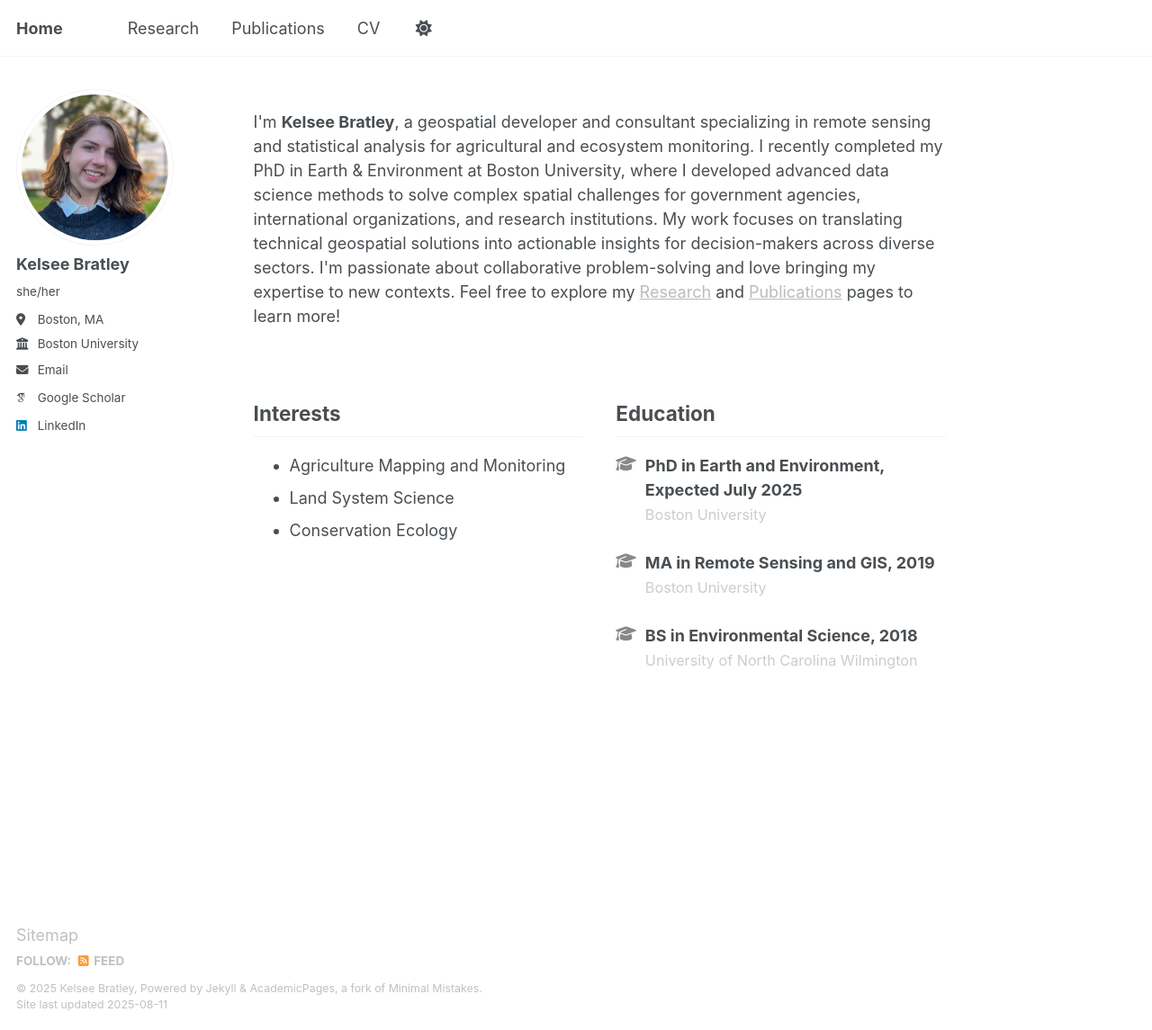
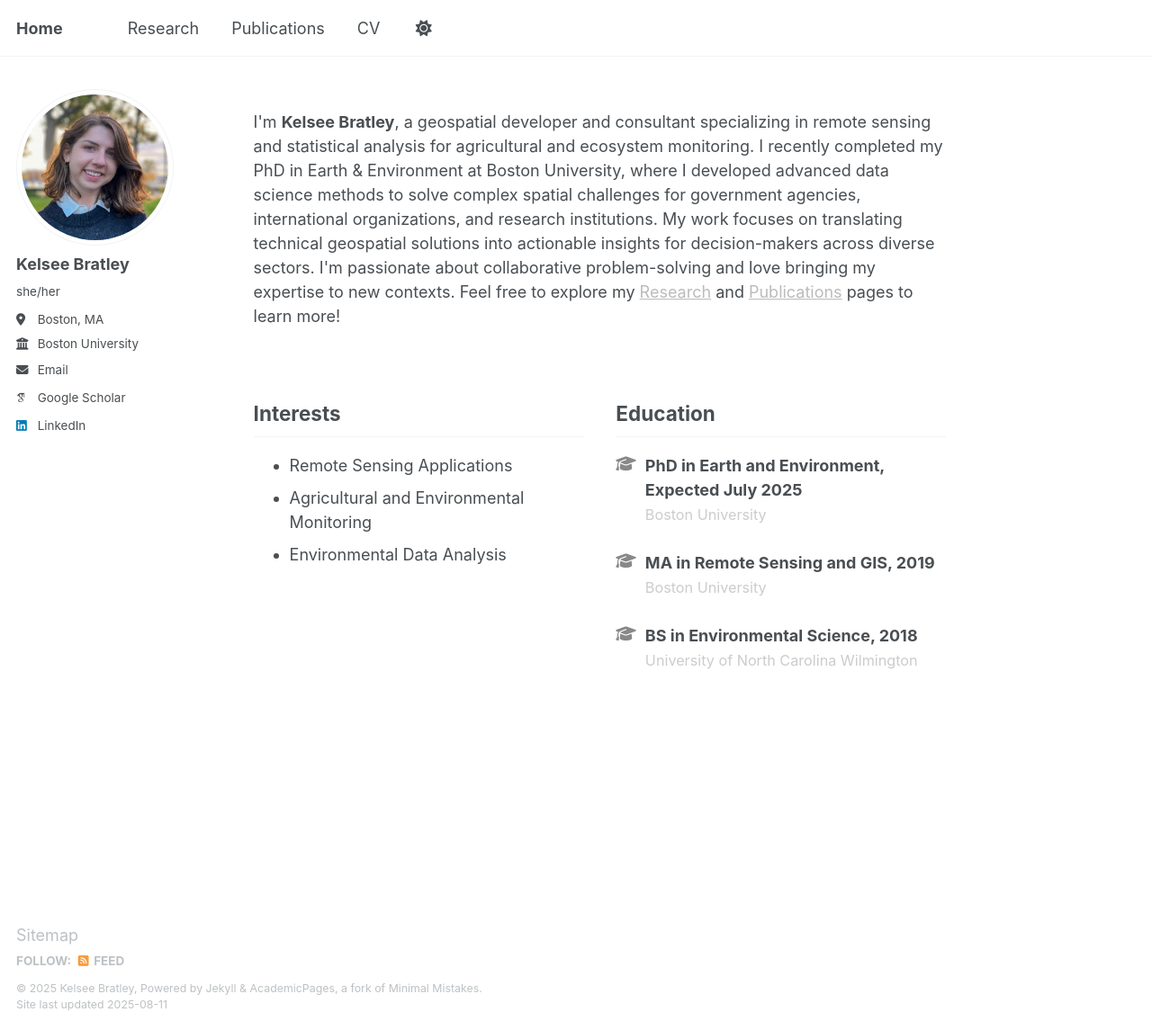
Before and after one commit to kbratley/kbratley.github.io, a Jekyll site: the page built from _pages/about.md, in a window 1280 px wide and 1145 px high. Shown: the whole window at 90% size. Built offline with Jekyll 4.4.1, drawn with Linux system fonts in a browser that asks for light colours; some web fonts are replaced.

Commit message:
Update about.md

```diff
--- a/_pages/about.md
+++ b/_pages/about.md
@@ -25,9 +25,9 @@ pages to learn more!
   <div style="flex: 1; min-width: 240px; margin-right: 2rem;">
     <h2>Interests</h2>
     <ul>
-      <li>Agriculture Mapping and Monitoring</li>
-      <li>Land System Science</li>
-      <li>Conservation Ecology</li>
+      <li>Remote Sensing Applications</li>
+      <li>Agricultural and Environmental Monitoring</li>
+      <li>Environmental Data Analysis</li>
     </ul>
   </div>
 
```
